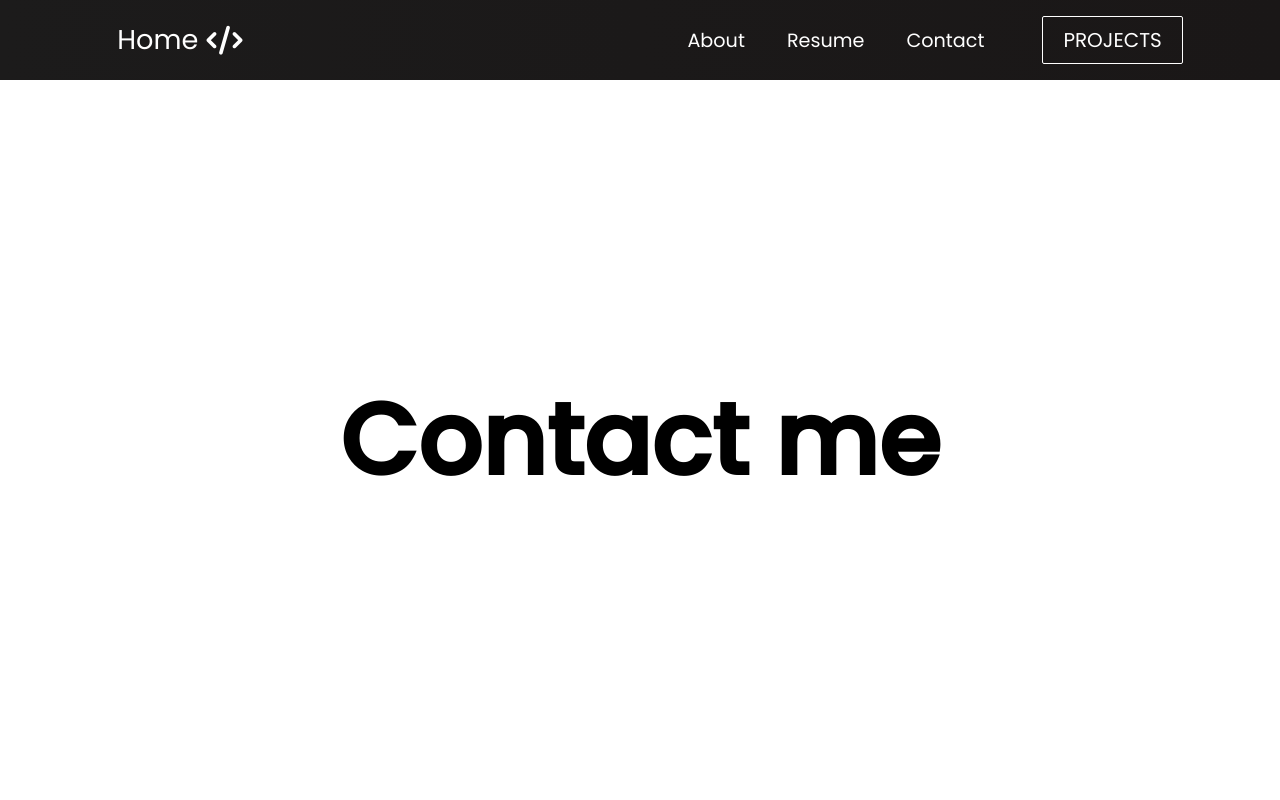
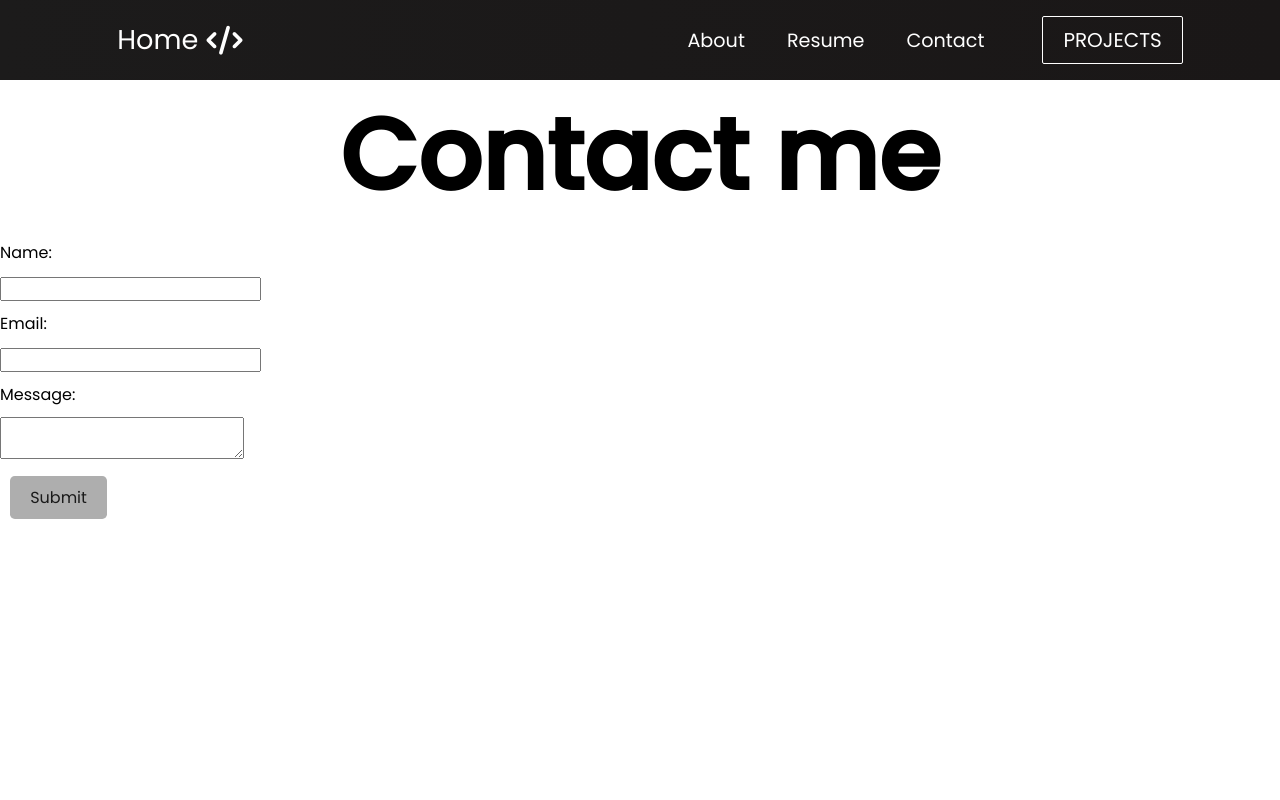
Before and after one commit to CaitlinSwickard/Caitlin-React-Portfolio, a React (Create React App) app: page /contact in a window 1280 px wide. Shown: the top 800 px of the page. Built offline with nearby package versions, Linux system fonts and the light colour scheme.

Commit message:
created about me page

```diff
--- a/src/App.css
+++ b/src/App.css
@@ -5,12 +5,20 @@
   font-family: 'Poppins', sans-serif;
 }
 
-.home,
+.home {
+  display: flex;
+  height: 90vh;
+  align-items: center;
+  justify-content: center;
+  font-size: 3rem;
+}
+
+
 .about-me,
 .resume,
 .contact {
   display: flex;
-  height: 90vh;
+  /* height: 90vh; */
   align-items: center;
   justify-content: center;
   font-size: 3rem;
@@ -42,3 +50,49 @@
   color: black;
   font-size: 100px;
 }
+
+
+
+/* contact page form css */
+.form-btn {
+  text-align: center;
+  display: inline-block;
+  padding: 0.5rem 1.2rem;
+  margin: 10px;
+  text-decoration: none;
+  font-size: 1rem;
+  border-radius: 0.3rem;
+  border: 1px solid transparent;
+  outline: none;
+  color: #1a1a1a;
+  background-color: #aeaeae;
+  transition: color 0.2s ease-in-out, background-color 0.2s ease-in-out;
+
+}
+
+.name,
+.email,
+.message {
+  display: block;
+  width: 100%;
+  margin: 0.625rem 0;
+}
+
+.name,
+.email,
+.message {
+  display: block;
+}
+
+/* .name,
+.email,
+.message {
+  width: 100%;
+  padding: 0.65rem;
+  color: #1a1a1a;
+  background-color: #ffffff;
+  margin: 0.600rem 0;
+  font-size: 1rem;
+  border: 1px solid #484848;
+  border-radius: 0.3rem;
+} */
--- a/src/components/pages/About.js
+++ b/src/components/pages/About.js
@@ -2,6 +2,10 @@ import React from 'react';
 import '../../App.css';
 
 export default function About() {
-  return <h1 className="about-me">About Me</h1>;
-
+  return (
+    <>
+      <h1 className="about-me">About Me</h1>
+      <p>Full-stack web developer dedicated to building and optimizing user-centric websites. Recently earned a certificate in full stack development from the University of Denver with newly developed skills in JavaScript, CSS, Node.js, and responsive web design.</p>
+    </>
+  )
 }
--- a/src/components/pages/Contact.js
+++ b/src/components/pages/Contact.js
@@ -5,22 +5,24 @@ export default function Contact() {
   return (
     <>
       <h1 className="contact">Contact me</h1>
+      <container className="contact-container">
         <form>
           <div>
-        <label htmlFor="name">Name:</label>
+            <label className="name">Name:</label>
             <input type="text" id="name" required />
           </div>
           <div>
-        <label htmlFor="email">Email:</label>
+            <label className="email">Email:</label>
             <input type="email" id="email" required />
           </div>
           <div>
-        <label htmlFor="message">Message:</label>
+            <label className="message">Message:</label>
             <textarea id="message" required />
           </div>
-      <button type="submit"></button>
+          {/* <button type="submit"></button> */}
         </form>
-    <button>Submit</button>
+        <button className="form-btn">Submit</button>
+      </container>
     </>
   )
 
```
Lines whose indentation alone changed are shown as unchanged.
